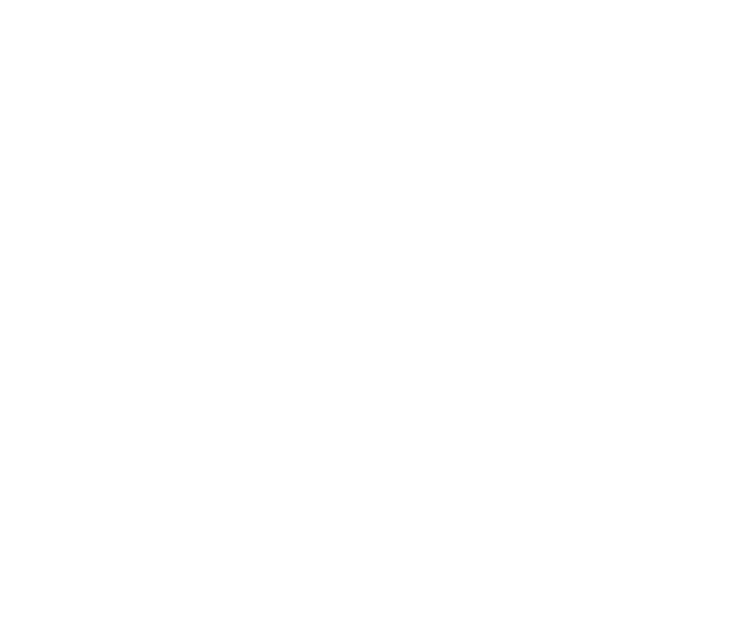
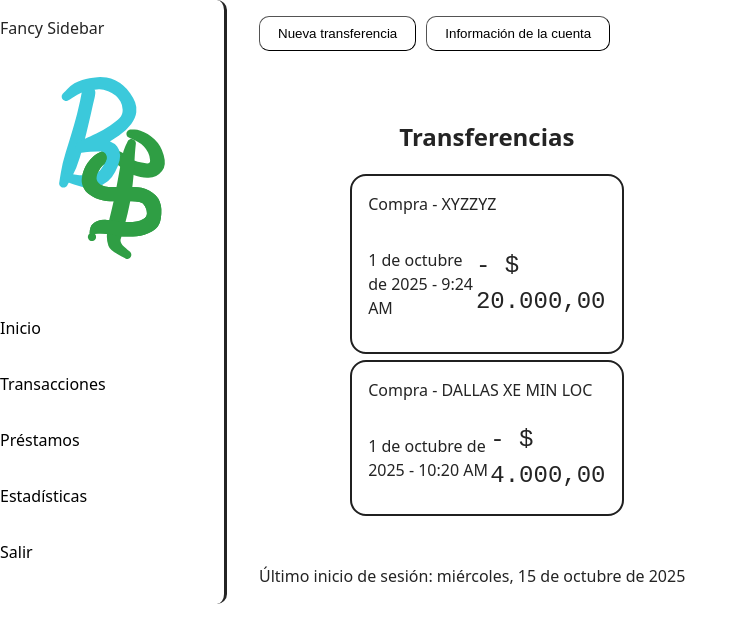
Before and after one commit to AntJZs/tfinal-programacion-web, a React (Vite) app: page /user/history in a window 1280 px wide. Before the commit this address had no page. Shown: the top 642 px of the page, without its empty margins (0-748 px from the left). Built offline with nearby package versions, Linux system fonts and the light colour scheme.

Commit message:
Hecho BalanceHistory

```diff
--- a/src/App.jsx
+++ b/src/App.jsx
@@ -18,7 +18,8 @@
         <Route path='/login' element={<LoginForm />} />
         <Route path='/register' element={<RegistrarForm />} />
         <Route path='/enroll' element={<PassEnroll />} />
-        <Route path='/test' element={<Dashboard />} />
+        <Route path='/user/dashboard' element={<Dashboard num="0"/>} />
+        <Route path='/user/history' element={<Dashboard num="1" />} />
       </Routes>
     </BrowserRouter>
   );
--- /dev/null
+++ b/src/components/Dashboard/BalanceHistory.jsx
@@ -0,0 +1,30 @@
+import './Dashboard.css'
+
+function BalanceHistory() {
+    return (
+<>
+<h2>Transferencias</h2>
+<div className='details'>
+
+    <div className="account-card">
+        <p>Compra - XYZZYZ</p>
+        <div className="account-card-details">
+            <p>1 de octubre de 2025 - 9:24 AM</p>
+            <span className='value-small'>- $ 20.000,00</span>
+        </div>
+    </div>
+
+    <div className="account-card">
+        <p>Compra - DALLAS XE MIN LOC</p>
+        <div className="account-card-details">
+            <p>1 de octubre de 2025 - 10:20 AM</p>
+            <span className='value-small'>- $ 4.000,00</span>
+        </div>
+    </div>
+</div>
+
+</>
+    );
+}
+
+export default BalanceHistory;
--- a/src/components/Dashboard/Dashboard.css
+++ b/src/components/Dashboard/Dashboard.css
@@ -62,6 +62,11 @@
 padding-right: 1em;
 border: 2px solid rgba(32, 32, 32, 1)
 }
+.account-card-details {
+align-items: center;
+display: inline-flex;
+justify-content: space-between
+}
 
 .balance {
 align-items: center;
--- a/src/components/Dashboard/Dashboard.jsx
+++ b/src/components/Dashboard/Dashboard.jsx
@@ -1,9 +1,10 @@
 import Sidebar from "./global/Sidebar";
 import LastSeen from "./global/LastSeen";
+import BalanceHistory from "./BalanceHistory";
 import './Dashboard.css'
 import Details from "./Details";
 
-function Dashboard() {
+function Dashboard(page) {
 
     return (
         <div className="dashboard column">
@@ -20,12 +21,30 @@
             <div className="main-content">
                 {/* Cambia dependiendo a la interfaz a la que se vaya */}
                 {/* Deuda técnica */}
-                <Details name='Lorem Ipsum dolor' accid='LID123' bal='1200000' outs='60000' debt='0' />
+                {Switcher(page.num)}
             </div>
-                <LastSeen />
+                <LastSeen/>
             </div>
         </div>
     )
 }
 
+function Switcher(page) {
+
+        switch (page) {
+            case '1':
+                    return (
+                <BalanceHistory/>
+                    );
+
+
+        default:
+            return (
+            <Details name='Lorem Ipsum dolor' accid='LID123' bal='1200000' outs='60000' debt='0' />
+            )
+        }
+
+
+}
+
 export default Dashboard;
--- a/src/components/Dashboard/global/Sidebar.css
+++ b/src/components/Dashboard/global/Sidebar.css
@@ -5,7 +5,7 @@
     border-top-right-radius: 10px;
     border-bottom-right-radius: 10px;
     background-color: #FFFFFF44;
-    width: 20vw;
+    width: 14em
 }
 
 .logo {
@@ -30,6 +30,10 @@
     flex-direction: column;
 }
 
+.menuitem {
+    color:initial;
+}
+
 .menuitem:hover {
     background-color: var(--blue-6);
 }
--- a/src/components/Dashboard/global/Sidebar.jsx
+++ b/src/components/Dashboard/global/Sidebar.jsx
@@ -6,25 +6,33 @@
         <div className='side-bar'>
         {/* Primero se va a realizar con texto, si queda tiempo
             se realizará con íconos */}
-        <p>Fancy Navbar</p>
+        <p>Fancy Sidebar</p>
 
         <div className="logo">
             <img src="/src/assets/icon.svg" className='logo'/>
         </div>
             <div className='menu'>
             <div className="menulist">
+                <a href="/user/dashboard" className="menuitem">
                     <div className="menuitem">
                         <p>Inicio</p>
                     </div>
+                </a>
+                <a href="/user/history" className="menuitem">
                     <div className="menuitem">
                         <p>Transacciones</p>
                     </div>
+                </a>
+                <a href="/user/loans" className="menuitem">
                     <div className="menuitem">
                         <p>Préstamos</p>
                     </div>
+                </a>
+                <a href="/user/stats" className="menuitem">
                     <div className="menuitem">
                         <p>Estadísticas</p>
                     </div>
+                </a>
             </div>
             <div className="menulist">
                 <div className="menuitem">
```
Lines whose indentation alone changed are shown as unchanged.
